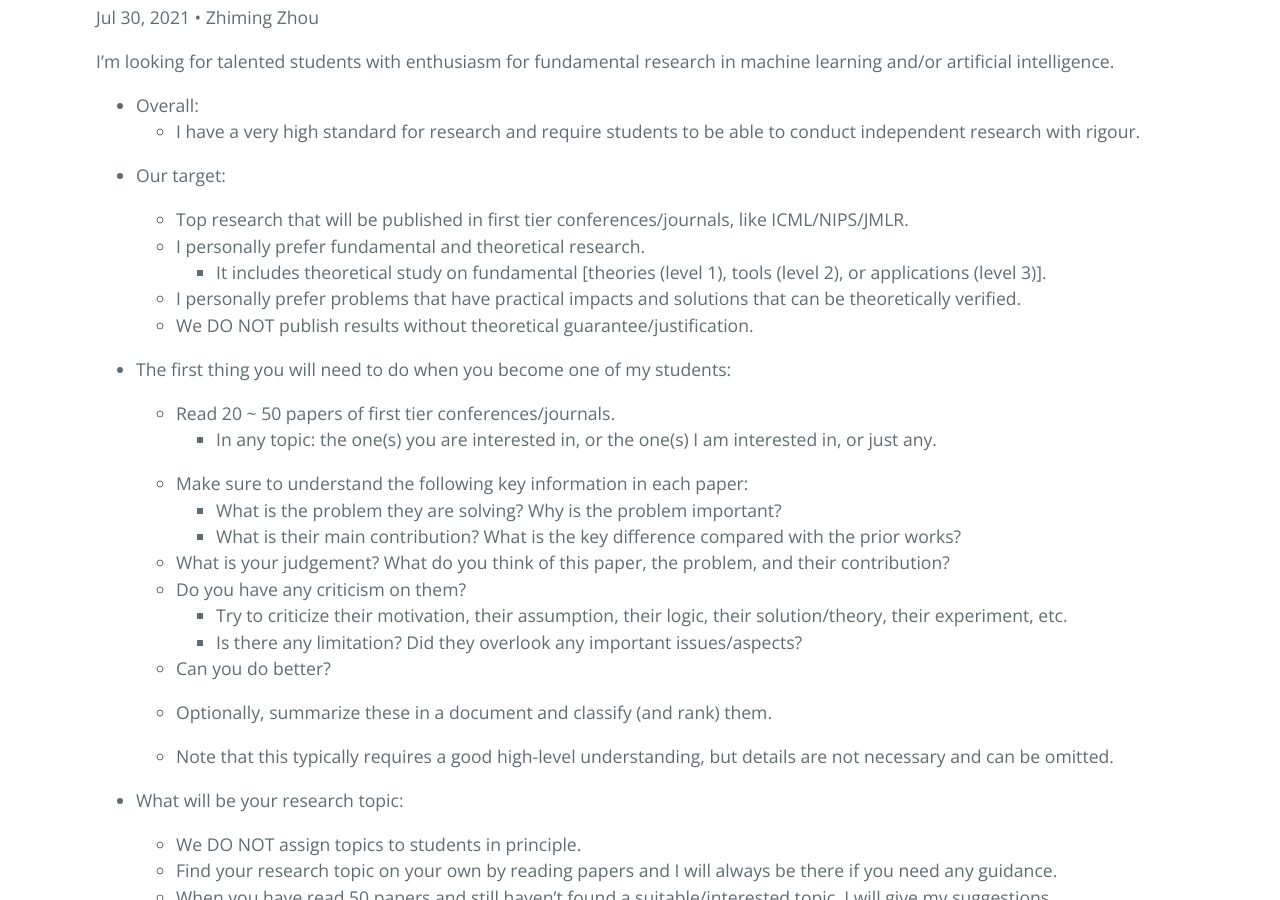
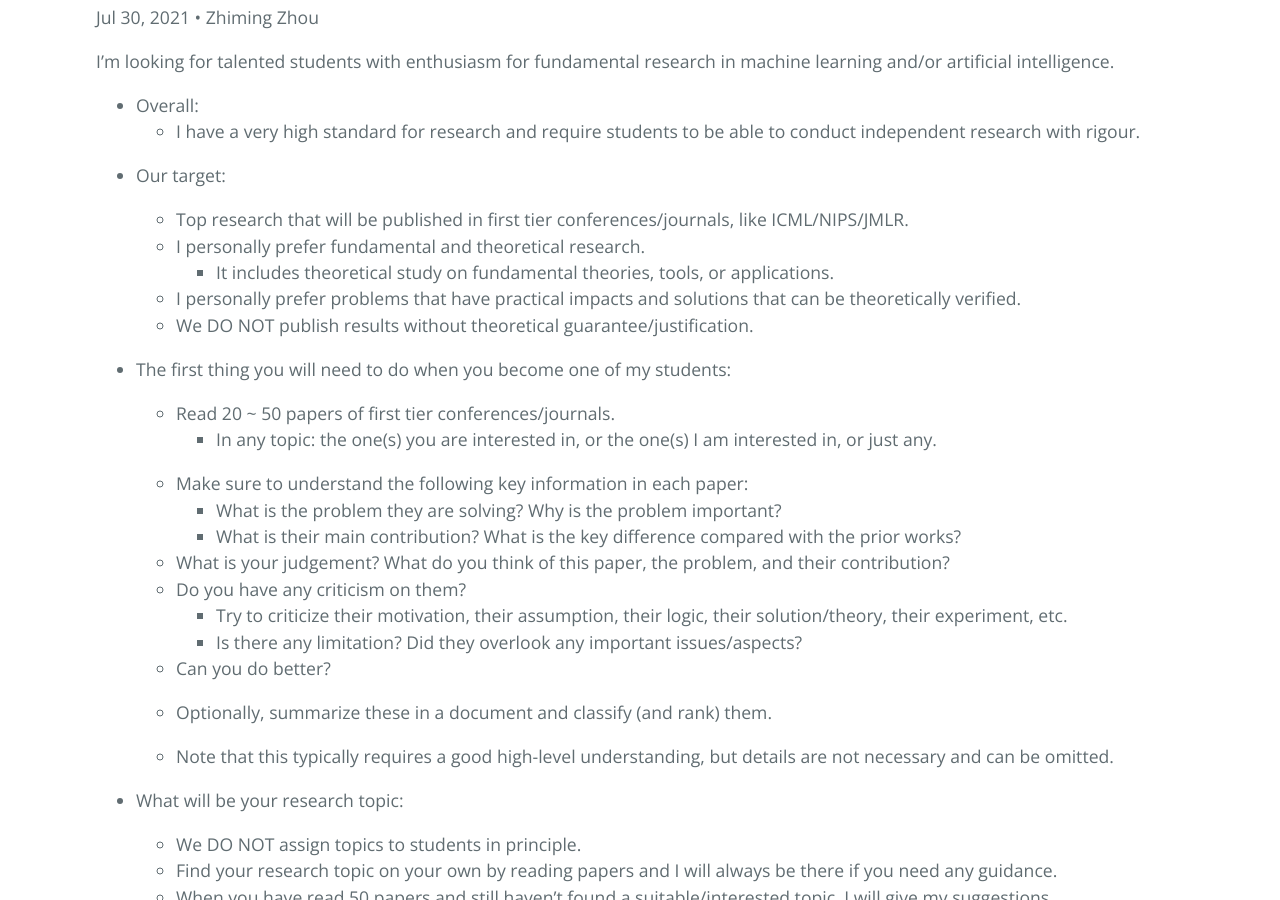
Before and after one commit to ZhimingZhou/zhimingzhou.github.io, a Jekyll site: the page built from _posts/2021-10-11-Prospective-Students.md, in a window 1280 px wide and 900 px high, scrolled down 370 px. Built offline with Jekyll 4.4.1, drawn with Linux system fonts in a browser that asks for light colours; comment, search, counter and statistics services are not loaded.

Commit message:
Update 2021-10-11-Prospective-Students.md

```diff
--- a/_posts/2021-10-11-Prospective-Students.md
+++ b/_posts/2021-10-11-Prospective-Students.md
@@ -17,7 +17,7 @@ I’m looking for talented students with enthusiasm for fundamental research in
 
 	- Top research that will be published in first tier conferences/journals, like ICML/NIPS/JMLR.
 	- I personally prefer fundamental and theoretical research.
-		- It includes theoretical study on fundamental [theories (level 1), tools (level 2), or applications (level 3)].
+		- It includes theoretical study on fundamental theories, tools, or applications.
 	- I personally prefer problems that have practical impacts and solutions that can be theoretically verified.
 	- We DO NOT publish results without theoretical guarantee/justification.
 
```
